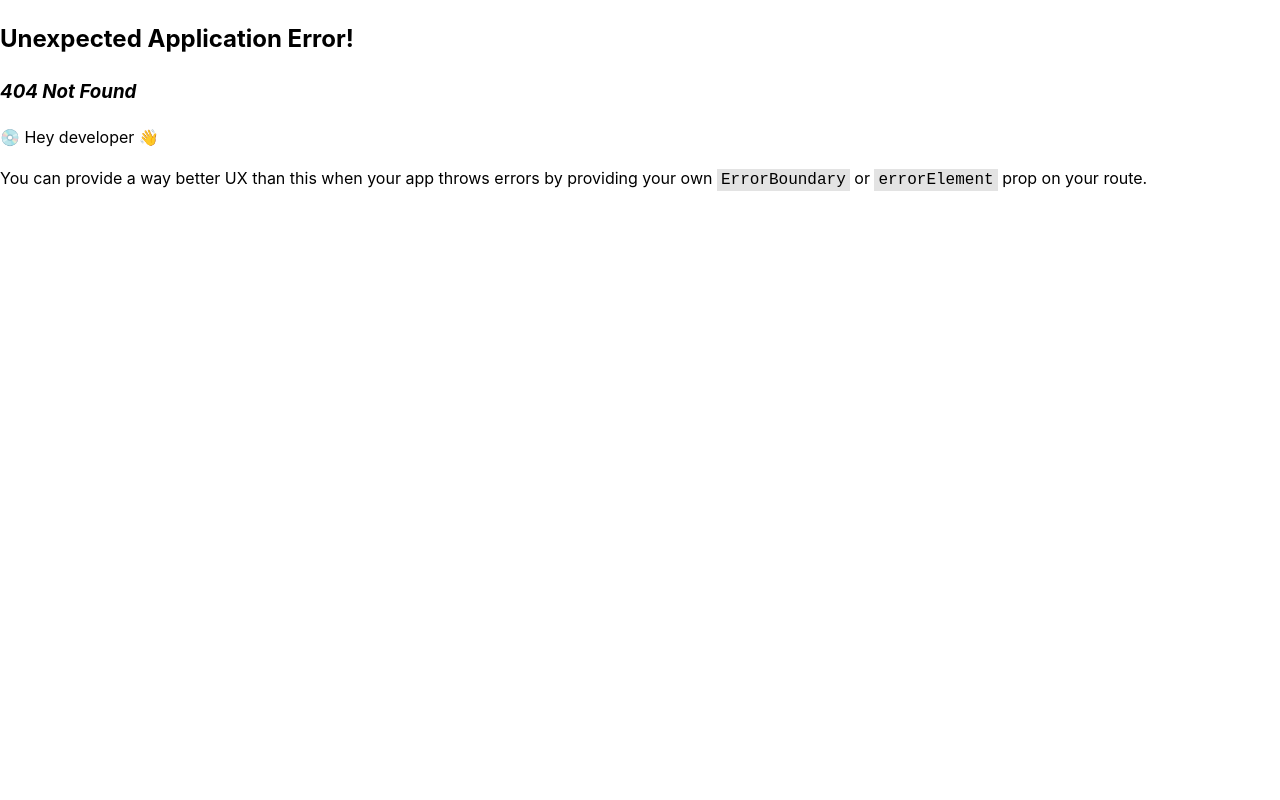
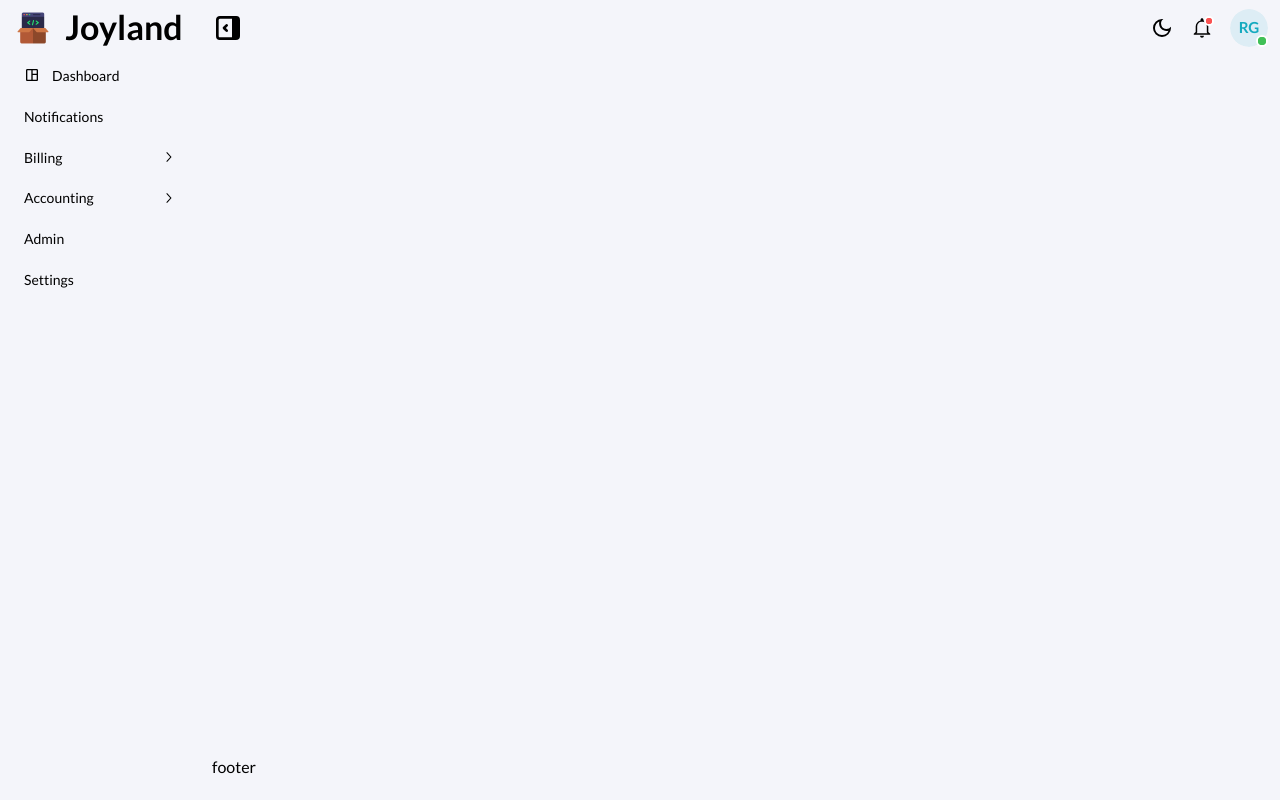
Before and after one commit to githubarj/githubarj-joyland-rent-management-system, a React (Vite) app in the folder client-joyland/: page /dashboard in a window 1280 px wide. Before the commit this address had no page. Built offline with nearby package versions, Linux system fonts and the light colour scheme.

Commit message:
started on the navbar

```diff
--- /dev/null
+++ b/client-joyland/src/helpers/navigation.ts
@@ -0,0 +1,67 @@
+import { ReactNode } from 'react';
+import { IconType } from 'react-icons/lib';
+import { MdOutlineSpaceDashboard } from 'react-icons/md';
+
+export interface navLinksProps {
+  label: ReactNode;
+  description?: ReactNode;
+  rightSection?: ReactNode;
+  leftSection?: ReactNode;
+  children?: navLinksProps[];
+  onChange?: (opened: boolean) => void;
+  defaultOpened?: boolean;
+  opened?: boolean;
+  icon?: IconType;
+}
+
+const links: navLinksProps[] = [
+  {
+    label: 'Dashboard',
+    icon: MdOutlineSpaceDashboard,
+  },
+  {
+    label: 'Notifications',
+  },
+  {
+    label: 'Billing',
+    children: [
+      {
+        label: 'Water Bills',
+      },
+      {
+        label: 'Monthly rent',
+      },
+      {
+        label: 'Repairs',
+      },
+      {
+        label: 'Expenses',
+      },
+      {
+        label: 'Cancelled Bills',
+      },
+    ],
+  },
+  {
+    label: 'Accounting',
+    children: [
+      {
+        label: 'Invoices',
+      },
+      {
+        label: 'Receipts',
+      },
+      {
+        label: 'Cancelled Payments',
+      },
+    ],
+  },
+  {
+    label: 'Admin',
+  },
+  {
+    label: 'Settings',
+  },
+];
+
+export { links };
--- a/client-joyland/src/layout/Components/Header/AppHeader.tsx
+++ b/client-joyland/src/layout/Components/Header/AppHeader.tsx
@@ -16,7 +16,7 @@ const AppHeader: React.FC<headerProps> = ({ open, toggle }) => {
     <AppShell.Header px={'sm'} className={layout.header}>
       <Flex mih='100%' justify='space-between' align='center'>
         <TbLayoutSidebarLeftExpandFilled
-          data-open={open}
+          data-open={!open}
           className={layout.icon}
           size={32}
           onClick={toggle}
--- a/client-joyland/src/layout/Components/Navbar/Navbar.tsx
+++ b/client-joyland/src/layout/Components/Navbar/Navbar.tsx
@@ -1,14 +1,37 @@
-import { AppShell } from '@mantine/core';
+import { AppShell, Center, Flex, Image, Title } from '@mantine/core';
 import React from 'react';
 import layout from '../../styles/layout.module.scss';
+import freelance from '../../assets/freeLance.png';
+import { TbLayoutSidebarLeftExpandFilled } from 'react-icons/tb';
+import Navlinks from './Navlinks';
 
 interface navProps {
   open: boolean;
   toggle: () => void;
 }
 
-const Navbar: React.FC<navProps> = () => {
-  return <AppShell.Navbar className={layout.navbar}>nav</AppShell.Navbar>;
+const Navbar: React.FC<navProps> = ({ toggle, open }) => {
+  return (
+    <AppShell.Navbar px={'sm'} className={layout.navbar}>
+      <AppShell.Section h={55}>
+        <Flex align={'center'} mih={'100%'} gap={'md'} justify={'center'}>
+          <Image src={freelance} fit='contain' h={'xl'} />{' '}
+          <Title order={1}>Joyland</Title>
+          <Center hiddenFrom='xs' inline style={{ marginLeft: 'auto' }}>
+            <TbLayoutSidebarLeftExpandFilled
+              data-open={!open}
+              className={layout.icon}
+              size={32}
+              onClick={toggle}
+            />
+          </Center>
+        </Flex>
+      </AppShell.Section>
+      <AppShell.Section>
+        <Navlinks />
+      </AppShell.Section>
+    </AppShell.Navbar>
+  );
 };
 
 export default Navbar;
--- /dev/null
+++ b/client-joyland/src/layout/Components/Navbar/Navlinks.tsx
@@ -0,0 +1,26 @@
+import { NavLink, ScrollArea } from '@mantine/core';
+import React, { ReactNode } from 'react';
+import { links, navLinksProps } from '../../../helpers/navigation';
+import { IconType } from 'react-icons/lib';
+
+const Navlinks: React.FC = () => {
+  const navIcon = (icon: IconType): ReactNode => {
+    return React.createElement(icon);
+  };
+
+  const renderNavLink = (item: navLinksProps) => (
+    <NavLink
+      label={item.label}
+      description={item.description}
+      rightSection={item.rightSection}
+      leftSection={item.icon && navIcon(item.icon)}
+      // onClick={item.onClick}
+    >
+      {item.children?.map((child, index) => renderNavLink(child))}
+    </NavLink>
+  );
+
+  return <ScrollArea>{links.map(renderNavLink)}</ScrollArea>;
+};
+
+export default Navlinks;
--- a/client-joyland/src/layout/Index.tsx
+++ b/client-joyland/src/layout/Index.tsx
@@ -2,7 +2,7 @@ import React from 'react';
 import '@mantine/core/styles.css';
 import { AppShell, MantineProvider } from '@mantine/core';
 import theme from '../theme';
-import { useColorScheme, useDisclosure } from '@mantine/hooks';
+import { useDisclosure } from '@mantine/hooks';
 import AppHeader from './Components/Header/AppHeader';
 import Navbar from './Components/Navbar/Navbar';
 import AppFooter from './Components/Footer/AppFooter';
@@ -20,9 +20,9 @@ const AppLayout: React.FC = () => {
         layout='alt'
         withBorder={false}
         navbar={{
-          width: 230,
+          width: 200,
           breakpoint: 'xs',
-          collapsed: { mobile: !open, desktop: !open },
+          collapsed: { mobile: !open, desktop: open },
         }}
       >
         <AppHeader open={open} toggle={toggle} />
--- a/client-joyland/src/layout/styles/layout.module.scss
+++ b/client-joyland/src/layout/styles/layout.module.scss
@@ -1,15 +1,11 @@
 %body-background {
-    background: light($body-background-light);
+    @include light {
+        background: $body-background-light;
+    }
 }
 
 .header {
-    // @extend %body-background;
-    .icon {
-        transition: transform 0.3s ease-in-out;
-        &[data-open="true"] {
-            transform: scaleX(-1);
-        }
-    }
+    @extend %body-background;
 }
 
 .navbar {
@@ -28,3 +24,10 @@
     display: flex;
     align-items: center;
 }
+.icon {
+    transition: transform 0.3s ease-in-out;
+    cursor: pointer;
+    &[data-open="true"] {
+        transform: scaleX(-1);
+    }
+}
--- a/client-joyland/src/routes/routes.ts
+++ b/client-joyland/src/routes/routes.ts
@@ -1,11 +1,31 @@
 import React from 'react';
-import { RouteObject } from 'react-router-dom';
+import { redirect, RouteObject } from 'react-router-dom';
 import AppLayout from '../layout/Index';
+import Dashboard from '../views/dashboard/Index';
+import Admin from '../views/admin';
+import Accounting from '../views/Accounting/Index';
 
 export const routes: RouteObject[] = [
   {
     path: '/',
     element: React.createElement(AppLayout),
-    children: [],
+    children: [
+      {
+        index: true,
+        loader: () => redirect('dashboard'),
+      },
+      {
+        path: 'dashboard',
+        element: React.createElement(Dashboard),
+      },
+      {
+        path: 'admin',
+        element: React.createElement(Admin),
+      },
+      {
+        path: 'accounts',
+        element: React.createElement(Accounting),
+      },
+    ],
   },
 ];
--- /dev/null
+++ b/client-joyland/src/views/Accounting/Index.tsx
@@ -0,0 +1,11 @@
+import React from 'react'
+
+const Accounting = () => {
+  return (
+    <div>
+
+    </div>
+  )
+}
+
+export default Accounting
--- /dev/null
+++ b/client-joyland/src/views/admin/index.tsx
@@ -0,0 +1,11 @@
+import React from 'react'
+
+const Admin = () => {
+  return (
+    <div>
+
+    </div>
+  )
+}
+
+export default Admin
--- /dev/null
+++ b/client-joyland/src/views/apartments/Index.tsx
@@ -0,0 +1,11 @@
+import React from 'react'
+
+const Apartment = () => {
+  return (
+    <div>
+
+    </div>
+  )
+}
+
+export default Apartment
--- /dev/null
+++ b/client-joyland/src/views/dashboard/Index.tsx
@@ -0,0 +1,11 @@
+import React from 'react'
+
+const Dashboard = () => {
+  return (
+    <div>
+
+    </div>
+  )
+}
+
+export default Dashboard
```
Also changed, not shown: client-joyland/src/layout/assets/freeLance.png (added).
